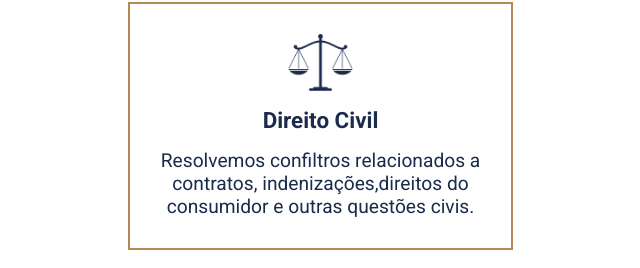
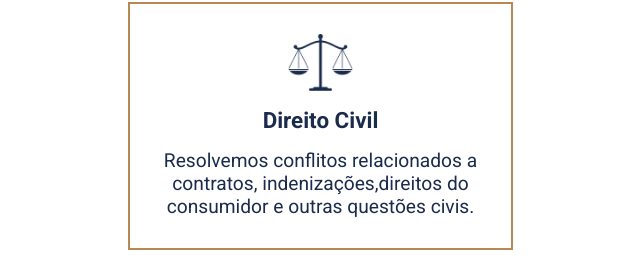
Before and after one commit to Pedro-Lpsr/DC-advogados-curso, a plain HTML site: page index.html in a window 1280 px wide. Shown: the part 979-1247 px from the top of the page, 0-640 px from the left. Drawn offline with Linux system fonts and the light colour scheme.

Commit message:
altereção nos cards direito civil

```diff
--- a/index.html
+++ b/index.html
@@ -63,7 +63,7 @@
               <img src="./assets/balanca.png" alt="balanca" />
               <h3>Direito Civil</h3>
               <p>
-                Resolvemos confiltros relacionados a contratos,
+                Resolvemos conflitos relacionados a contratos,
                 indenizações,direitos do consumidor e outras questões civis.
               </p>
             </div>
```
